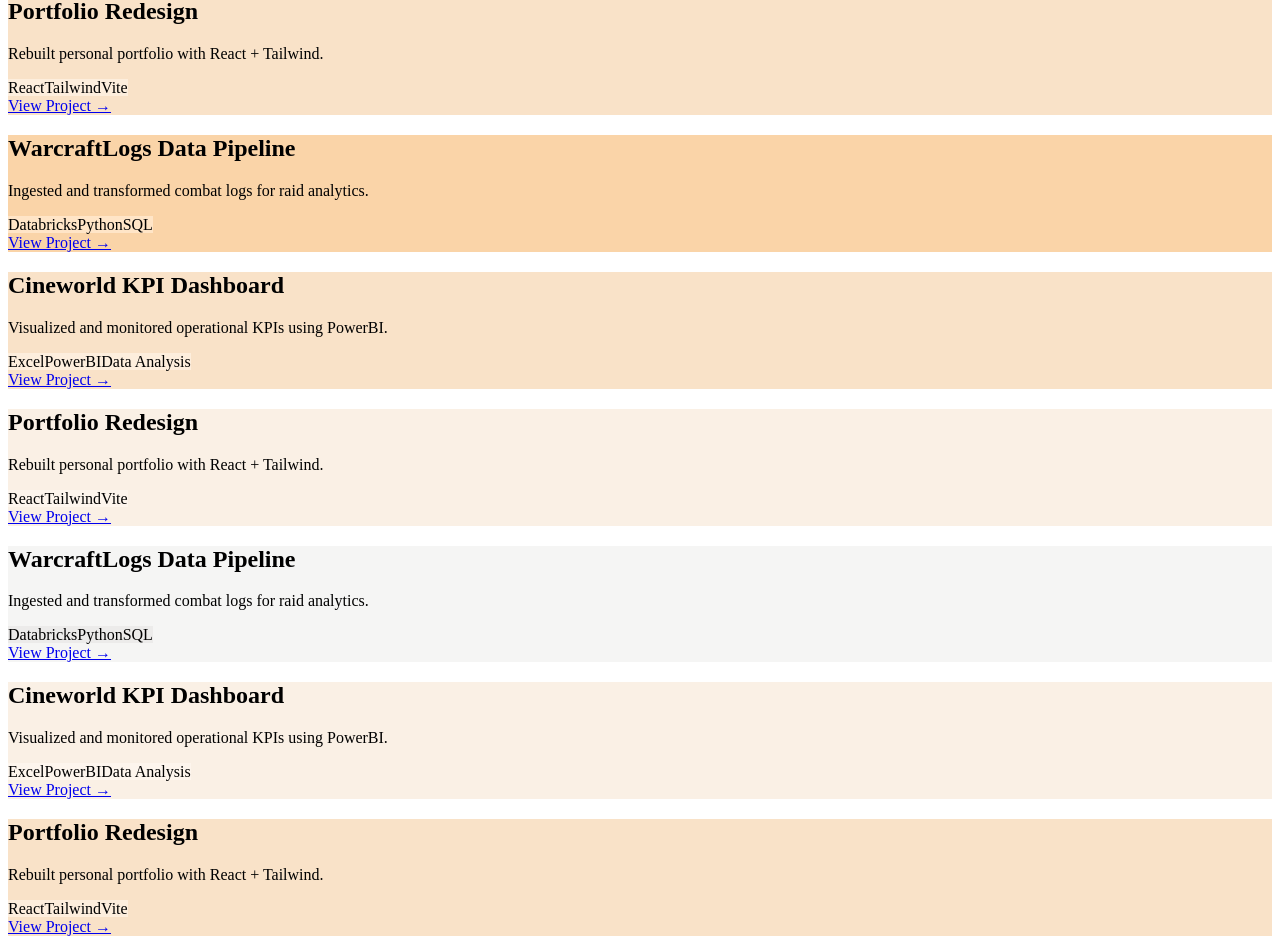
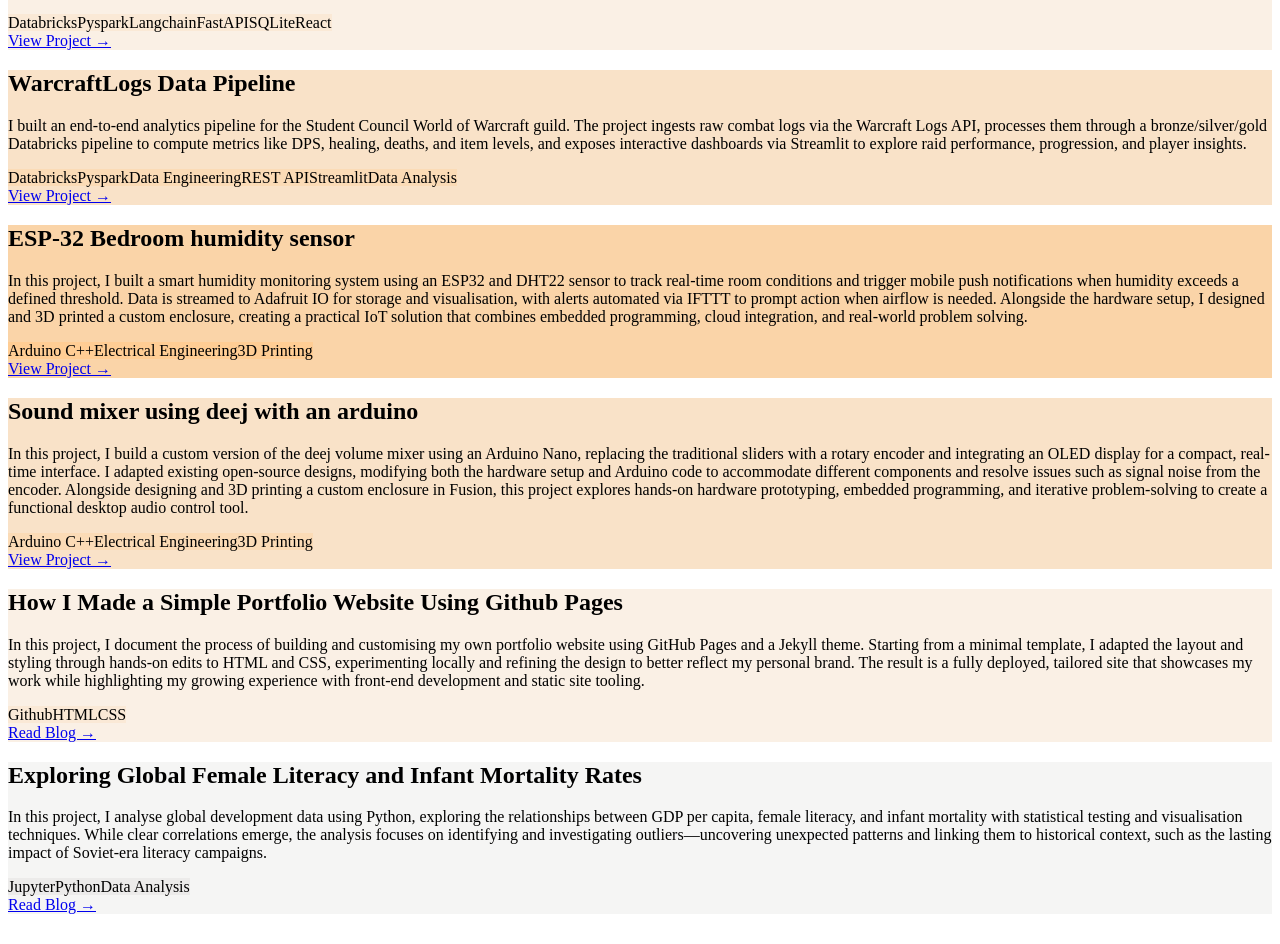
Before and after one commit to richmulvany/richmulvany.github.io, a React (Vite) app: page / in a window 1280 px wide. Shown: the part 2201-3145 px from the top of the page. After the commit the page ends 3123 px from the top, so only its background shows below. Built offline with nearby package versions, Linux system fonts and the light colour scheme; the HTML template or start-up script is replaced by a standard one.

Commit message:
Populate Cards

```diff
--- a/src/components/projects/ProjectCard.jsx
+++ b/src/components/projects/ProjectCard.jsx
@@ -1,20 +1,31 @@
 import { motion } from "framer-motion";
 
 export default function ProjectCard({ project, bgColor, borderColor, pillColor }) {
+
+  const actionMap = {
+    "blog": "Read Blog →",
+    "proj": "View Project →",
+  };
+
+  const Action = actionMap[project.type];
+
+  if (!Action) return null;
+
   return (
 
     <motion.div
-      className="rounded-4xl shadow-lg  p-8 max-w-3xl h-96 mx-auto hover:shadow-2xl hover:-translate-y-1 transition-all duration-500"
-      style={{ backgroundColor: bgColor }} // <-- custom pastel background
+      className="rounded-4xl shadow-lg  p-8 max-w-3xl h-96 mx-auto hover:shadow-2xl hover:-translate-y-1 transition-all duration-500 relative"
+      style={{ backgroundColor: bgColor }}
       initial={{ opacity: 1, y: 50 }}
       whileInView={{ opacity: 1, y: 0 }}
       viewport={{ once: true, amount: 0.3 }}
       transition={{ duration: 0.6, ease: "easeOut" }}
     >
       <h2 className="text-2xl font-semibold mb-3">{project.title}</h2>
-      <p className="text-gray-600 mb-6">{project.description}</p>
+      <p className="text-gray-600 mb-6 mt-4">{project.description}</p>
 
-      <div className="flex flex-wrap gap-2 mb-6">
+      <div className="absolute left-8 bottom-8">
+        <div className="flex flex-wrap gap-2 mb-4">
           {project.tech.map((tech, i) => (
             <span
               key={i}
@@ -25,14 +36,14 @@
             </span>
           ))}
         </div>
-
         <a
           href={project.link}
           target="_blank"
-        className="text-sm text-orange-600 hover:text-orange-400"
+          className="text-sm text-orange-600 hover:text-orange-400 ml-1"
         >
-        View Project →
+          {Action}
         </a>
+      </div>
     </motion.div>
   );
 }
--- a/src/components/projects/ProjectStack.jsx
+++ b/src/components/projects/ProjectStack.jsx
@@ -39,29 +39,29 @@
     {
       bg: "hsl(32, 70%, 94%)",
       border: "hsl(32, 75%, 86%)",
-      pill: "hsl(32, 80%, 96%)",
+      pill: "hsl(32, 80%, 91%)",
     },
     {
       bg: "hsl(32, 80%, 88%)",
       border: "hsl(32, 85%, 78%)",
-      pill: "hsl(32, 90%, 93%)",
+      pill: "hsl(32, 90%, 85%)",
     },
     {
       bg: "hsl(32, 90%, 82%)",
       border: "hsl(32, 95%, 70%)",
-      pill: "hsl(32, 100%, 89%)",
+      pill: "hsl(32, 100%, 79%)",
     },
 
     // Coming back down (mirror)
     {
       bg: "hsl(32, 80%, 88%)",
       border: "hsl(32, 85%, 78%)",
-      pill: "hsl(32, 90%, 93%)",
+      pill: "hsl(32, 90%, 85%)",
     },
     {
       bg: "hsl(32, 70%, 94%)",
       border: "hsl(32, 75%, 86%)",
-      pill: "hsl(32, 80%, 96%)",
+      pill: "hsl(32, 80%, 91%)",
     },
   ];
 
@@ -97,7 +97,7 @@
           </motion.h2>
 
           <div className="relative">
-            {projects.map((project, index) => {
+            {projects.toReversed().map((project, index) => {
               const colors = colorPalette[index % colorPalette.length];
 
               return (
@@ -105,8 +105,8 @@
                   key={project.title}
                   className="sticky mt-8"
                   style={{
-                    top: `${index * 36}px`,
-                    zIndex: index + 1,
+                    top: `${index * 32}px`,
+                    zIndex: index - 1,
                   }}
                 >
                   <ProjectCard
--- a/src/data/projects.js
+++ b/src/data/projects.js
@@ -1,56 +1,51 @@
 export const projects = [
   {
-    title: "WarcraftLogs Data Pipeline",
-    description: "Ingested and transformed combat logs for raid analytics.",
-    tech: ["Databricks", "Python", "SQL"],
-    link: "#",
+    title: "Exploring Global Female Literacy and Infant Mortality Rates",
+    description: "In this project, I analyse global development data using Python, exploring the relationships between GDP per capita, female literacy, and infant mortality with statistical testing and visualisation techniques. While clear correlations emerge, the analysis focuses on identifying and investigating outliers—uncovering unexpected patterns and linking them to historical context, such as the lasting impact of Soviet-era literacy campaigns.",
+    tech: ["Jupyter", "Python", "Data Analysis"],
+    link: "https://richmulvany.hashnode.dev/exploring-global-female-literacy-and-infant-mortality-rates",
+    type: "blog",
   },
   {
-    title: "Cineworld KPI Dashboard",
-    description: "Visualized and monitored operational KPIs using PowerBI.",
-    tech: ["Excel", "PowerBI", "Data Analysis"],
-    link: "#",
+    title: "How I Made a Simple Portfolio Website Using Github Pages",
+    description: "In this project, I document the process of building and customising my own portfolio website using GitHub Pages and a Jekyll theme. Starting from a minimal template, I adapted the layout and styling through hands-on edits to HTML and CSS, experimenting locally and refining the design to better reflect my personal brand. The result is a fully deployed, tailored site that showcases my work while highlighting my growing experience with front-end development and static site tooling.",
+    tech: ["Github", "HTML", "CSS"],
+    link: "https://richmulvany.hashnode.dev/how-i-made-a-simple-portfolio-website-using-github-pages",
+    type: "blog",
+  },
+  {
+    title: "Sound mixer using deej with an arduino",
+    description: "In this project, I build a custom version of the deej volume mixer using an Arduino Nano, replacing the traditional sliders with a rotary encoder and integrating an OLED display for a compact, real-time interface. I adapted existing open-source designs, modifying both the hardware setup and Arduino code to accommodate different components and resolve issues such as signal noise from the encoder. Alongside designing and 3D printing a custom enclosure in Fusion, this project explores hands-on hardware prototyping, embedded programming, and iterative problem-solving to create a functional desktop audio control tool.",
+    tech: ["Arduino C++", "Electrical Engineering", "3D Printing"],
+    link: "https://github.com/richmulvany/deej",
+    type: "proj",
+  },
+    {
+    title: "ESP-32 Bedroom humidity sensor",
+    description: "In this project, I built a smart humidity monitoring system using an ESP32 and DHT22 sensor to track real-time room conditions and trigger mobile push notifications when humidity exceeds a defined threshold. Data is streamed to Adafruit IO for storage and visualisation, with alerts automated via IFTTT to prompt action when airflow is needed. Alongside the hardware setup, I designed and 3D printed a custom enclosure, creating a practical IoT solution that combines embedded programming, cloud integration, and real-world problem solving.",
+    tech: ["Arduino C++", "Electrical Engineering", "3D Printing"],
+    link: "https://github.com/richmulvany/humidity_sensor",
+    type: "proj",
+  },
+  {
+    title: "WarcraftLogs Data Pipeline",
+    description: "I built an end-to-end analytics pipeline for the Student Council World of Warcraft guild. The project ingests raw combat logs via the Warcraft Logs API, processes them through a bronze/silver/gold Databricks pipeline to compute metrics like DPS, healing, deaths, and item levels, and exposes interactive dashboards via Streamlit to explore raid performance, progression, and player insights.",
+    tech: ["Databricks", "Pyspark", "Data Engineering", "REST API", "Streamlit", "Data Analysis"],
+    link: "https://github.com/richmulvany/richmulvany-databricks-projects/blob/main/warcraftlogs-raid-analysis/data-pipeline/README.md",
+    type: "proj",
+  },
+  {
+    title: "HR Chatbot",
+    description: "I built an HR Chatbot that answers employee questions about company policies, procedures, and resources. It processes natural language queries, retrieves relevant information from a structured knowledge base, and serves responses via a web interface in real time. The project includes conversation management, API integration, and a lightweight frontend for interaction.",
+    tech: ["Databricks", "Pyspark", "Langchain", "FastAPI", "SQLite", "React" ],
+    link: "https://github.com/richmulvany/richmulvany-databricks-projects/tree/main/hr-chatbot",
+    type: "proj",
   },
   {
     title: "Portfolio Redesign",
-    description: "Rebuilt personal portfolio with React + Tailwind.",
+    description: "I rebuilt my personal portfolio entirely from scratch using React, Tailwind CSS, and Vite. The site features a fully component-based structure with reusable sections for projects, skills, and contact information. I implemented dynamic data rendering so that project cards, tech bubbles, and links update automatically from structured data files. The design is fully responsive, adapting layouts and typography for different screen sizes, and includes interactive elements like hover effects, tooltips, and collapsible sections. Deployment is handled through GitHub Pages, with the project structured for easy updates and future expansion.",
     tech: ["React", "Tailwind", "Vite"],
-    link: "#",
-  },
-    {
-    title: "WarcraftLogs Data Pipeline",
-    description: "Ingested and transformed combat logs for raid analytics.",
-    tech: ["Databricks", "Python", "SQL"],
-    link: "#",
-  },
-  {
-    title: "Cineworld KPI Dashboard",
-    description: "Visualized and monitored operational KPIs using PowerBI.",
-    tech: ["Excel", "PowerBI", "Data Analysis"],
-    link: "#",
-  },
-  {
-    title: "Portfolio Redesign",
-    description: "Rebuilt personal portfolio with React + Tailwind.",
-    tech: ["React", "Tailwind", "Vite"],
-    link: "#",
-  },
-    {
-    title: "WarcraftLogs Data Pipeline",
-    description: "Ingested and transformed combat logs for raid analytics.",
-    tech: ["Databricks", "Python", "SQL"],
-    link: "#",
-  },
-  {
-    title: "Cineworld KPI Dashboard",
-    description: "Visualized and monitored operational KPIs using PowerBI.",
-    tech: ["Excel", "PowerBI", "Data Analysis"],
-    link: "#",
-  },
-  {
-    title: "Portfolio Redesign",
-    description: "Rebuilt personal portfolio with React + Tailwind.",
-    tech: ["React", "Tailwind", "Vite"],
-    link: "#",
+    link: "https://github.com/richmulvany/richmulvany.github.io",
+    type: "proj",
   },
 ];
```
Lines whose indentation alone changed are shown as unchanged.
